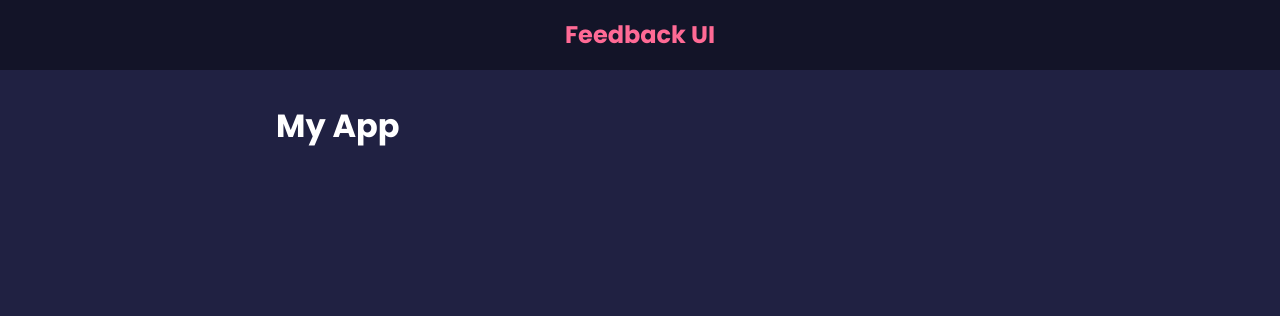
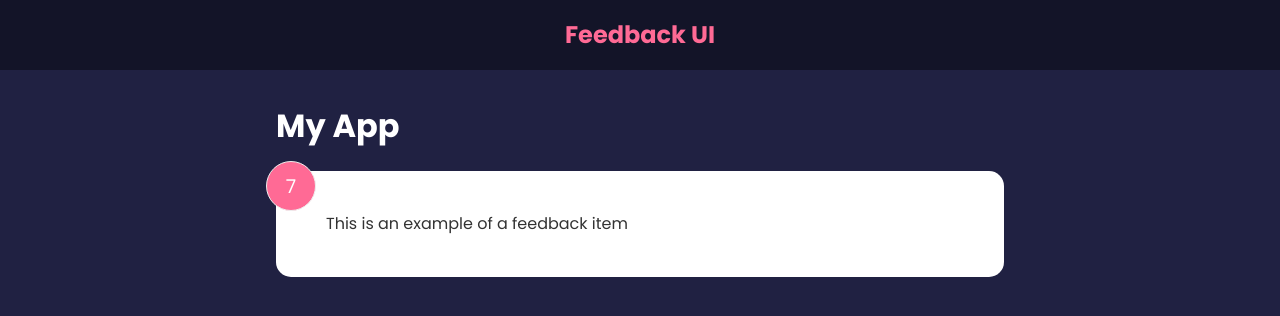
Before and after one commit to AndrewChacon/feedback-app, a React (Create React App) app: page / in a window 1280 px wide. Shown: the top 316 px of the page. Built offline with nearby package versions, Linux system fonts and the light colour scheme; the HTML template or start-up script is replaced by a standard one.

Commit message:
feebackitem component, learning state and useState hook

```diff
--- a/src/App.js
+++ b/src/App.js
@@ -1,4 +1,5 @@
 import React from 'react';
+import FeedbackItem from './components/FeedbackItem';
 import Header from './components/Header';
 
 function App() {
@@ -7,6 +8,7 @@
 			<Header />
 			<div className='container'>
 				<h1>My App</h1>
+				<FeedbackItem />
 			</div>
 		</>
 	);
--- /dev/null
+++ b/src/components/FeedbackItem.jsx
@@ -0,0 +1,15 @@
+import { useState } from 'react';
+
+function FeedbackItem() {
+	const [rating, setRating] = useState(7);
+	const [text, setText] = useState('This is an example of a feedback item');
+
+	return (
+		<div className='card'>
+			<div className='num-display'>{rating}</div>
+			<div className='text-display'>{text}</div>
+		</div>
+	);
+}
+
+export default FeedbackItem;
```
